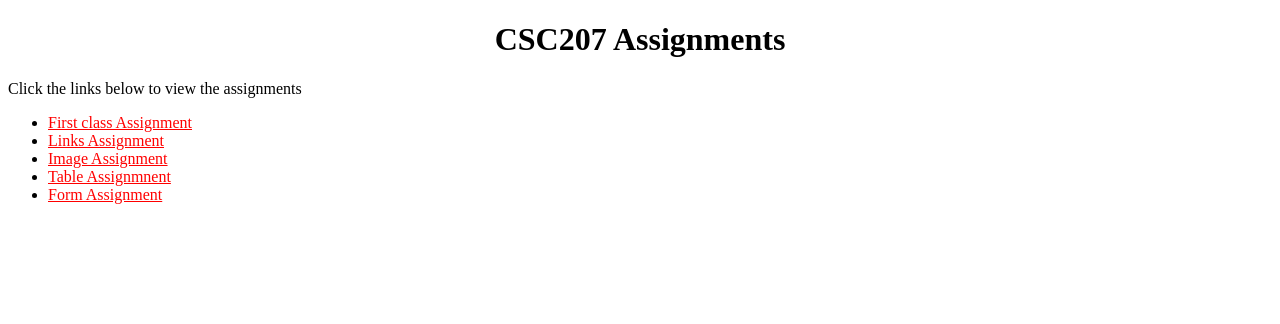
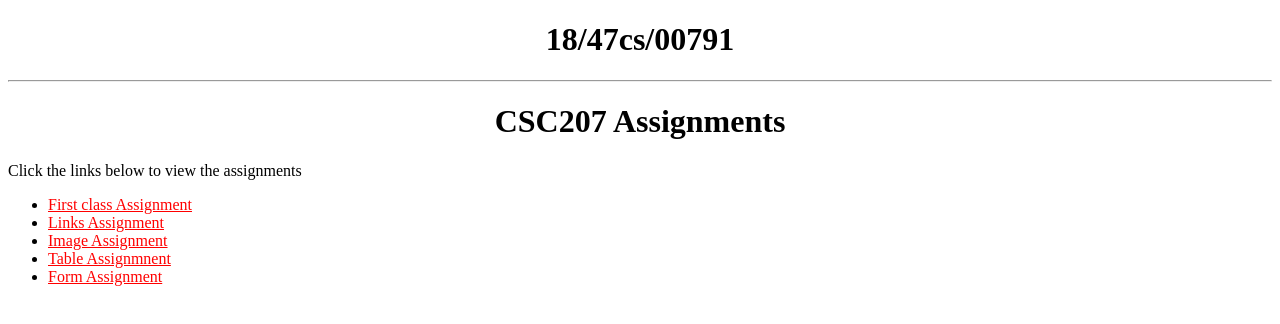
Before and after one commit to vibexxx/CSC207, a plain HTML site: page index.html in a window 1280 px wide. Drawn offline with Linux system fonts and the light colour scheme.

Commit message:
Update index.html

```diff
--- a/index.html
+++ b/index.html
@@ -7,6 +7,8 @@
     <title>CSC207 Assignments | Homepage</title>
 </head>
 <body link="red" alink="green" vlink="orange">
+    <h1><center>18/47cs/00791</center></h1>
+    <hr>
     <h1><center>CSC207 Assignments</center></h1>
     <p>Click the links below to view the assignments</p>
     <ul>
```
